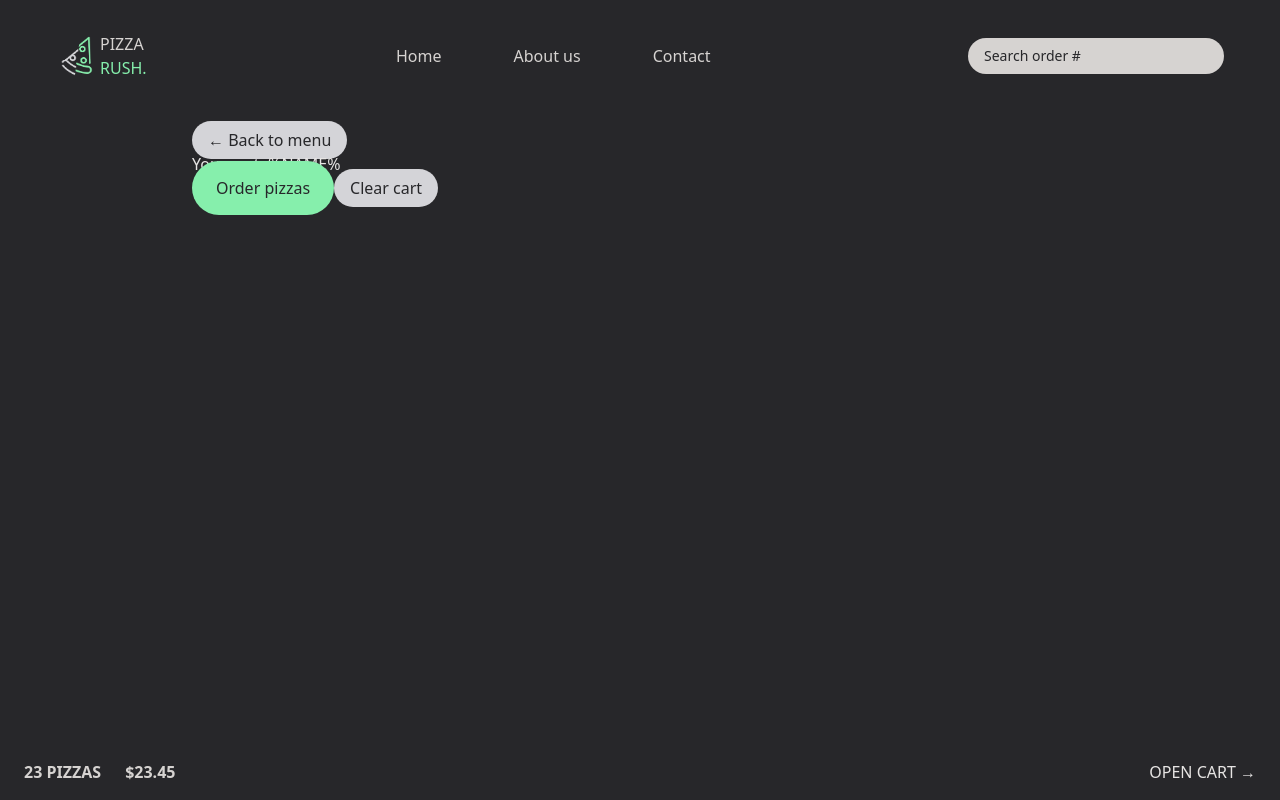
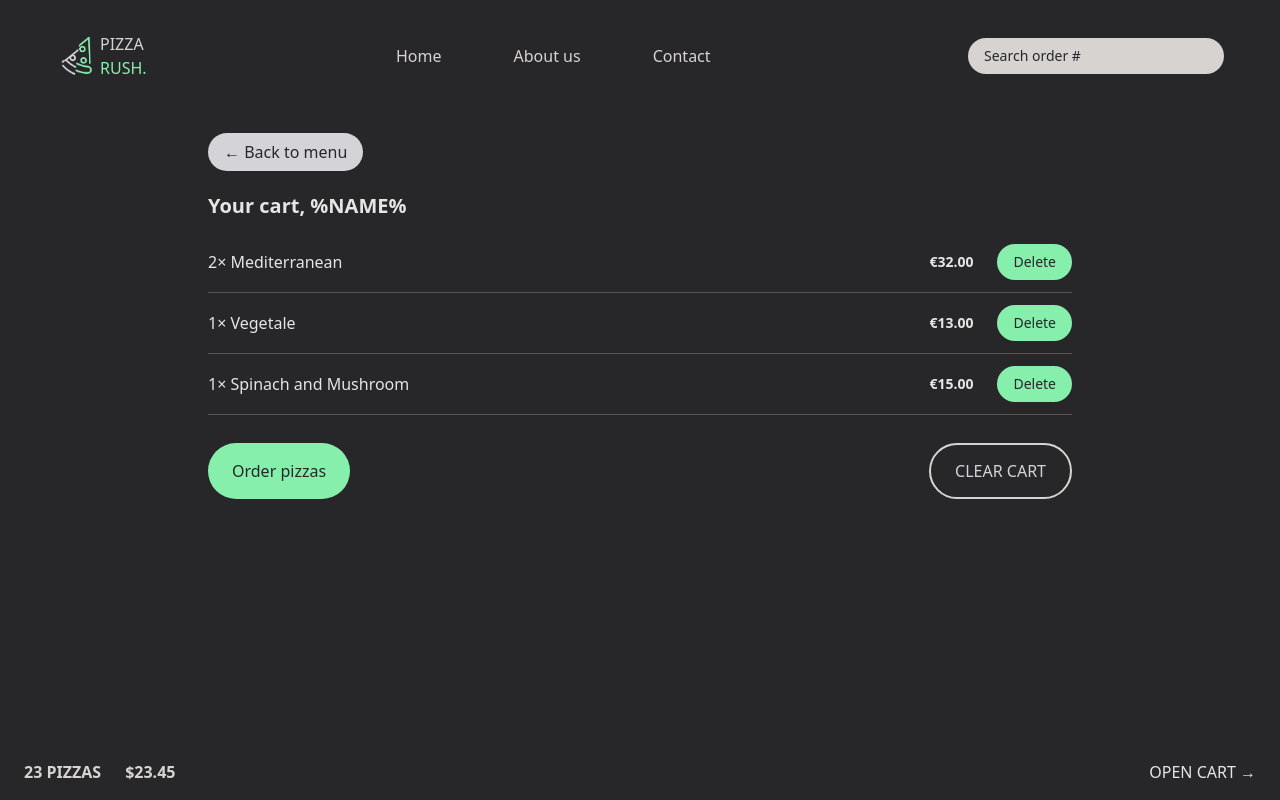
Before and after one commit to eduardorgv/fast-react-pizza, a React (Vite) app: page /cart in a window 1280 px wide. Built offline with nearby package versions, Linux system fonts and the light colour scheme.

Commit message:
Cart page

```diff
--- a/src/features/cart/Cart.jsx
+++ b/src/features/cart/Cart.jsx
@@ -1,6 +1,7 @@
 import { Link } from 'react-router-dom';
 import { LinkButton } from '../../ui/LinkButton';
 import { Button } from '../../ui/Button';
+import { CartItem } from './CartItem';
 
 const fakeCart = [
   {
@@ -9,6 +10,7 @@ const fakeCart = [
     quantity: 2,
     unitPrice: 16,
     totalPrice: 32,
+    key: 1,
   },
   {
     pizzaId: 6,
@@ -16,6 +18,7 @@ const fakeCart = [
     quantity: 1,
     unitPrice: 13,
     totalPrice: 13,
+    key: 2,
   },
   {
     pizzaId: 11,
@@ -23,6 +26,7 @@ const fakeCart = [
     quantity: 1,
     unitPrice: 15,
     totalPrice: 15,
+    key: 3,
   },
 ];
 
@@ -30,18 +34,22 @@ export const Cart = () => {
   const cart = fakeCart;
 
   return (
-    <div>
-      <LinkButton
-        to="/menu"
-      >
-        &larr; Back to menu
-      </LinkButton>
+    <div className="px-4 py-3">
+      <LinkButton to="/menu">&larr; Back to menu</LinkButton>
 
-      <h2>Your cart, %NAME%</h2>
+      <h2 className="mt-7 text-xl font-semibold">Your cart, %NAME%</h2>
 
-      <div>
-        <Button type='primary' to='/order/new'>Order pizzas</Button>
-        <LinkButton>Clear cart</LinkButton>
+      <ul className="mt-3 divide-y divide-stone-600 border-b border-stone-600">
+        {cart.map((item) => (
+          <CartItem key={item.key} item={item} />
+        ))}
+      </ul>
+
+      <div className="mt-7 flex items-center justify-between space-x-4">
+        <Button type="primary" to="/order/new">
+          Order pizzas
+        </Button>
+        <Button type="secondary">Clear cart</Button>
       </div>
     </div>
   );
--- a/src/features/cart/CartItem.jsx
+++ b/src/features/cart/CartItem.jsx
@@ -1,16 +1,17 @@
-import React from "react";
-import { formatCurrency } from "../../utils/helpers";
+import { formatCurrency } from '../../utils/helpers';
+import { Button } from '../../ui/Button';
 
 export const CartItem = ({ item }) => {
   const { pizzaId, name, quantity, totalPrice } = item;
 
   return (
-    <li>
-      <p>
+    <li className="py-3 sm:flex sm:items-center sm:justify-between">
+      <p className="mb-1 sm:m-0">
         {quantity}&times; {name}
       </p>
-      <div>
-        <p>{formatCurrency(totalPrice)}</p>
+      <div className="flex items-center justify-between sm:gap-6">
+        <p className="text-sm font-bold">{formatCurrency(totalPrice)}</p>
+        <Button type="small">Delete</Button>
       </div>
     </li>
   );
--- a/src/ui/Button.jsx
+++ b/src/ui/Button.jsx
@@ -5,6 +5,7 @@ export const Button = ({ children, disabled = false, to, type }) => {
     'rounded-full bg-green-300 text-base text-zinc-800 transition-colors duration-300 hover:bg-green-400 disabled:cursor-not-allowed';
   const styles = {
     primary: base + ' px-4 py-2 md:px-6 md:py-4',
+    secondary: 'rounded-full border-2 uppercase border-stone-300 text-base text-zinc-300 transition-colors duration-300 hover:bg-red-400 disabled:cursor-not-allowed px-4 py-2.5 md:px-6 md:py-3.5',
     small: base + ' px-8 py-1 md:px-4 md:py-2 text-sm'
   }
 
```
